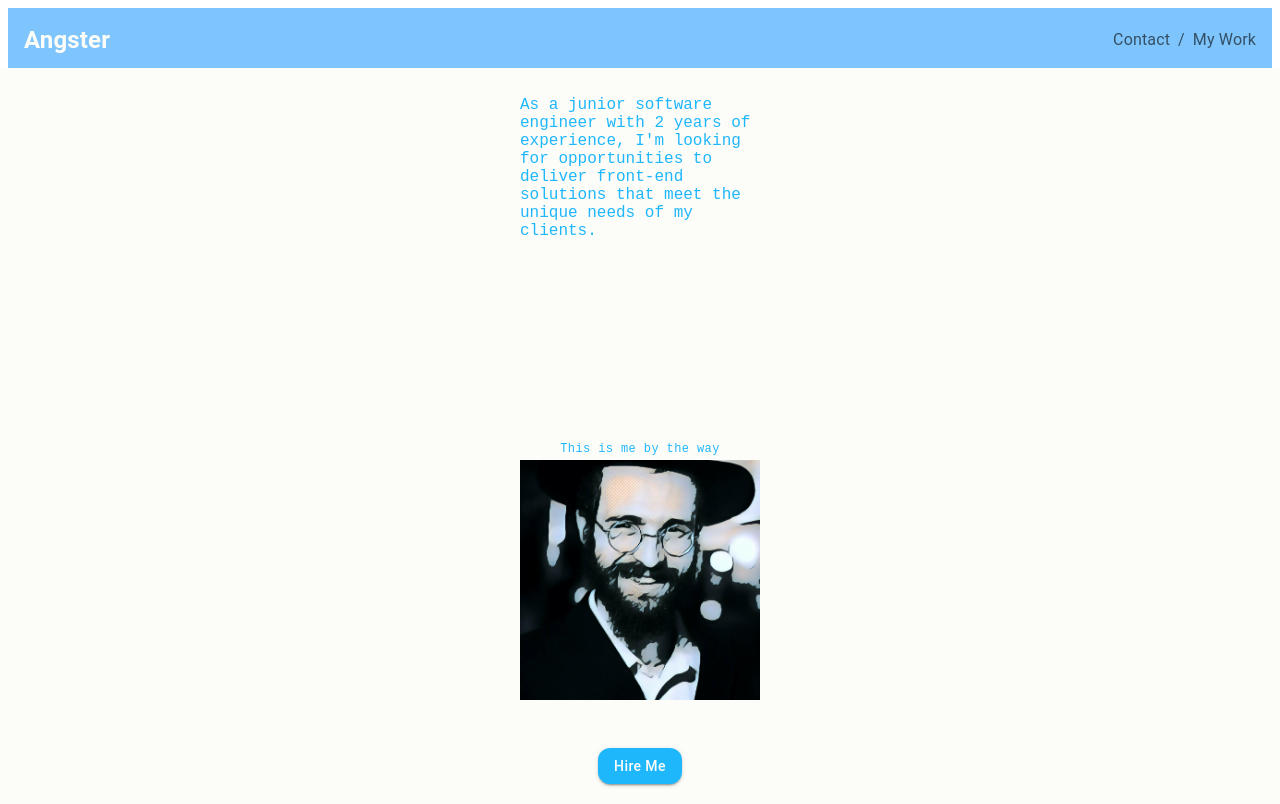
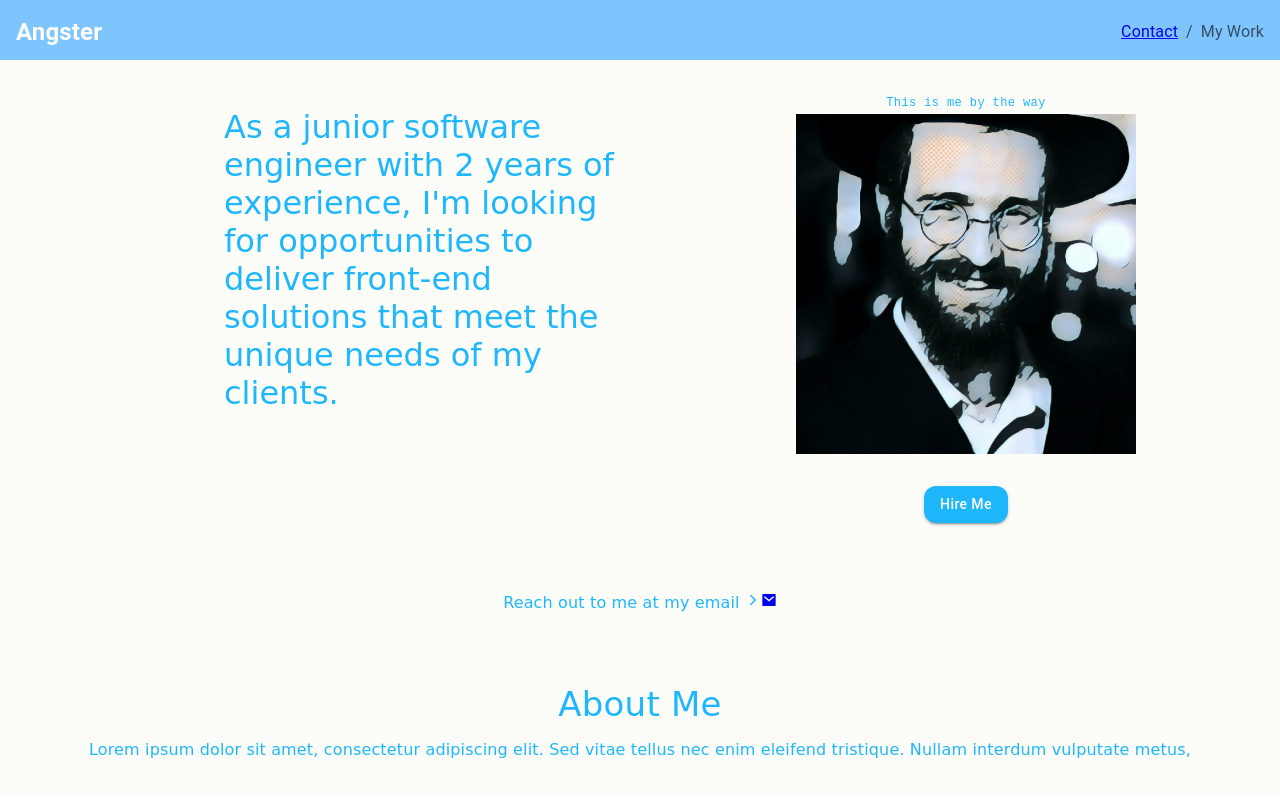
Before and after one commit to Angster770/DeveloperPortfolio, a React (Create React App) app: page / in a window 1280 px wide. Built offline with nearby package versions, Linux system fonts and the light colour scheme.

Commit message:
first commit

```diff
--- /dev/null
+++ b/public/index.css
@@ -0,0 +1,11 @@
+body {
+  margin: 0;
+  font-family: -apple-system, BlinkMacSystemFont, "Segoe UI", "Roboto", "Oxygen", "Ubuntu", "Cantarell", "Fira Sans",
+    "Droid Sans", "Helvetica Neue", sans-serif;
+  -webkit-font-smoothing: antialiased;
+  -moz-osx-font-smoothing: grayscale;
+}
+
+code {
+  font-family: source-code-pro, Menlo, Monaco, Consolas, "Courier New", monospace;
+}
--- a/public/index.html
+++ b/public/index.html
@@ -2,7 +2,7 @@
 <html lang="en">
   <head>
     <meta charset="utf-8" />
-    <link rel="icon" href="%PUBLIC_URL%/favicon.ico" />
+    <link rel="icon" href="index.css" />
     <meta name="viewport" content="width=device-width, initial-scale=1" />
     <title>Your React App</title>
   </head>
--- /dev/null
+++ b/src/AboutMe/AboutMe.tsx
@@ -0,0 +1,41 @@
+import React from "react"
+import { Typography, Paper, Grid } from "@mui/material"
+import styled from "@emotion/styled"
+
+const AboutMeContainer = styled(Grid)`
+  background-color: #fcfcf9;
+  color: #1fb7fc;
+  font-family: Comic Sans MS, monospace;
+  background-color: #fcfcf9;
+  color: #1fb7fc;
+  font-family: Comic Sans MS, monospace;
+  display: flex;
+  flex-direction: column;
+  align-items: center;
+  justify-content: center;
+  margin-bottom: 2rem; /* Add margin-bottom for spacing */
+
+  /* Large screens */
+  @media (min-width: 56.25rem) {
+    /* Styles for screens 900px and above */
+    flex-basis: 100%;
+    max-width: 100%;
+    margin-bottom: 0; /* Remove margin-bottom for spacing */
+  }
+`
+
+export const AboutMe: () => JSX.Element = () => {
+  return (
+    <>
+      <AboutMeContainer>
+        <Typography style={{ fontFamily: "Comic Sans MS, monospace" }} variant="h4" gutterBottom>
+          About Me
+        </Typography>
+        <Typography style={{ fontFamily: "Comic Sans MS, monospace" }} variant="body1">
+          Lorem ipsum dolor sit amet, consectetur adipiscing elit. Sed vitae tellus nec enim eleifend tristique. Nullam
+          interdum vulputate metus,
+        </Typography>
+      </AboutMeContainer>
+    </>
+  )
+}
--- /dev/null
+++ b/src/App.css
@@ -0,0 +1,47 @@
+.App {
+  text-align: center;
+}
+
+.App-logo {
+  height: 40vmin;
+  pointer-events: none;
+}
+
+@media (prefers-reduced-motion: no-preference) {
+  .App-logo {
+    animation: App-logo-spin infinite 20s linear;
+  }
+}
+
+.App-header {
+  background-color: #282c34;
+  min-height: 100vh;
+  display: flex;
+  flex-direction: column;
+  align-items: center;
+  justify-content: center;
+  font-size: calc(10px + 2vmin);
+  color: white;
+}
+
+.App-link {
+  color: #61dafb;
+}
+
+@keyframes App-logo-spin {
+  from {
+    transform: rotate(0deg);
+  }
+  to {
+    transform: rotate(360deg);
+  }
+}
+
+body {
+  margin: 0;
+  padding: 0;
+  font-family: -apple-system, BlinkMacSystemFont, "Segoe UI", "Roboto", "Oxygen", "Ubuntu", "Cantarell", "Fira Sans",
+    "Droid Sans", "Helvetica Neue", sans-serif;
+  -webkit-font-smoothing: antialiased;
+  -moz-osx-font-smoothing: grayscale;
+}
--- a/src/App.tsx
+++ b/src/App.tsx
@@ -1,11 +1,20 @@
 import React from "react"
 import { MainPage } from "./LandingPage/MainPage"
-// import logo from './logo.svg';
-// import './App.css';
+import "./App.css"
+import { BrowserRouter as Router, Route, Routes } from "react-router-dom"
+import { ContactPage } from "./ContactPageFolder/ContactPage"
+
 function App() {
   return (
     <>
-      <MainPage />
+      {/* <Router> */}
+      <Routes>
+        <Route path="/" element={<MainPage />} />
+        {/* <Route path="/about" element={<About />} /> */}
+        <Route path="/contact" element={<ContactPage />} />
+      </Routes>
+      {/* </Router> */}
+
       {/* <header className="App-header">
         <img src={logo} className="App-logo" alt="logo" />
         <p>
--- /dev/null
+++ b/src/ContactPageFolder/ContactPage.tsx
@@ -0,0 +1,140 @@
+import React, { useState, ChangeEvent, FormEvent } from "react"
+import { Typography, TextField, Button, Grid } from "@mui/material"
+import { styled } from "@mui/system"
+import { client } from "../apollo/apollo"
+import { IntroGrid, IntroParagraph } from "../LandingPage/MainPage"
+import { RiMailFill } from "react-icons/ri"
+import { IoChevronForward } from "react-icons/io5"
+
+const ContactPageContainer = styled(Grid)`
+  background-color: #fcfcf9;
+  color: #1fb7fc;
+  font-family: Comic Sans, monospace;
+  display: flex;
+  flex-direction: column;
+  align-items: center;
+  justify-content: center;
+  margin-bottom: 2rem; /* Add margin-bottom for spacing */
+
+  /* Large screens */
+  @media (min-width: 56.25rem) {
+    /* Styles for screens 900px and above */
+    flex-basis: 100%;
+    max-width: 100%;
+    margin-bottom: 0; /* Remove margin-bottom for spacing */
+  }
+`
+
+export const ContactPage = () => {
+  return (
+    <>
+      <ContactPageContainer>
+        <Typography style={{ fontFamily: "Comic Sans MS, monospace" }}>
+          Reach out to me at my email <IoChevronForward />
+          <a href="mailto:angster770@gmail.com">
+            <RiMailFill />
+          </a>
+        </Typography>
+      </ContactPageContainer>
+    </>
+  )
+}
+// CONTACT PAGE
+// const RootContainer = styled("div")({
+//   color: "#1FB7FC",
+//   padding: "2rem",
+//   borderRadius: "8px",
+//   width: "50%",
+//   margin: "0 auto",
+//   display: "flex",
+//   flexDirection: "column",
+//   alignItems: "center",
+//   gap: "1rem",
+//   "& .MuiTextField-root": {
+//     width: "100%",
+//   },
+//   "& .MuiButton-root": {
+//     backgroundColor: "#1FB7FC",
+//     color: "#fcfcf9",
+//     borderRadius: "12px",
+//     textTransform: "none",
+//     marginTop: "1rem",
+//   },
+// })
+
+// interface ContactFormValues {
+//   name: string
+//   email: string
+//   message: string
+// }
+
+// export const ContactPage: React.FC = () => {
+//   const [formValues, setFormValues] = useState<ContactFormValues>({
+//     name: "",
+//     email: "",
+//     message: "",
+//   })
+
+//   const handleInputChange = (e: ChangeEvent<HTMLInputElement | HTMLTextAreaElement>) => {
+//     const { name, value } = e.target
+//     setFormValues((prevValues) => ({
+//       ...prevValues,
+//       [name]: value,
+//     }))
+//   }
+
+//   const handleSubmit = (e: FormEvent) => {
+//     e.preventDefault()
+//     // Here you can add your logic to handle form submission
+//     console.log("Name:", formValues.name)
+//     console.log("Email:", formValues.email)
+//     console.log("Message:", formValues.message)
+//     // Reset the form
+//     setFormValues({
+//       name: "",
+//       email: "",
+//       message: "",
+//     })
+//   }
+
+//   return (
+//     <RootContainer>
+//       <Typography variant="h4" align="center" gutterBottom>
+//         Contact Page
+//       </Typography>
+//       <form onSubmit={handleSubmit}>
+//         <Grid container spacing={2}>
+//           <Grid item xs={12}>
+//             <TextField label="Name" name="name" value={formValues.name} onChange={handleInputChange} required />
+//           </Grid>
+//           <Grid item xs={12}>
+//             <TextField
+//               label="Email"
+//               name="email"
+//               type="email"
+//               value={formValues.email}
+//               onChange={handleInputChange}
+//               required
+//             />
+//           </Grid>
+//           <Grid item xs={12}>
+//             <TextField
+//               label="Message"
+//               name="message"
+//               multiline
+//               rows={4}
+//               value={formValues.message}
+//               onChange={handleInputChange}
+//               required
+//             />
+//           </Grid>
+//           <Grid item xs={12}>
+//             <Button variant="contained" type="submit" fullWidth>
+//               Submit
+//             </Button>
+//           </Grid>
+//         </Grid>
+//       </form>
+//     </RootContainer>
+//   )
+// }
--- a/src/LandingPage/MainPage.tsx
+++ b/src/LandingPage/MainPage.tsx
@@ -6,6 +6,8 @@ import { Typography, useMediaQuery, useTheme } from "@mui/material"
 import { Navbar } from "./Navbar"
 import ProfileImg from "../Imgs/ProfileImg.jpeg"
 import Button from "@mui/material/Button"
+import { ContactPage } from "../ContactPageFolder/ContactPage"
+import { AboutMe } from "../AboutMe/AboutMe"
 
 const Body = styled(Grid).attrs(() => ({
   container: true,
@@ -15,13 +17,9 @@ const Body = styled(Grid).attrs(() => ({
   padding: 0;
   height: calc(100vh - 64px); /* Subtract the height of the navbar from the viewport height */
   background-color: #fcfcf9;
-  // &:before {
-  //   content: "";
-  //   top: 0;
-  //   left: 0;
-  //   height: 100%;
-  //   width: 100%;
-  //   background-color: rgba(0, 0, 0, 0.5);
+  display: flex;
+  justify-content: center;
+  align-items: center;
 
   /* Small screens */
   @media (max-width: 37.5rem) {
@@ -44,18 +42,39 @@ const Body = styled(Grid).attrs(() => ({
   @media (min-width: 56.25rem) {
     /* Styles for screens 900px and above */
     display: flex;
-      flex-direction: row;
-      justify-content: flex-start;
+
+    justify-content: center;
     flex-wrap: wrap;
     align-items: center;
   }
+`
+
+export const IntroGrid = styled(Grid)`
+  @media (min-width: 56.25rem) {
+    /* Styles for screens 900px and above */
+    flex-basis: 50%;
+    max-width: 50%;
   }
 `
 
-const IntroParagraph = styled.div`
+const AvatarGrid = styled(Grid)`
+  /* Large screens */
+  @media (min-width: 56.25rem) {
+    /* Styles for screens 900px and above */
+    flex-basis: 50%;
+    max-width: 50%;
+    display: flex;
+    flex-direction: column;
+    align-items: center;
+    justify-content: center;
+    margin-left: 1rem;
+  }
+`
+
+export const IntroParagraph = styled.div`
   background-color: #fcfcf9;
   color: #1fb7fc;
-  font-family: Roboto Mono, monospace;
+  font-family: Comic Sans MS, monospace;
   margin: auto;
   box-sizing: border-box;
   // background: linear-gradient(to bottom right, #2a6f97, #a1c4fd);
@@ -67,23 +86,22 @@ const IntroParagraph = styled.div`
     margin: auto;
     height: 10rem;
     width: 100%;
-    padding: 4.5rem;
-    marginbottom: 6rem;
+    padding: 1.5rem;
   }
   /* Large screens */
   @media (min-width: 56.25rem) {
     /* Styles for screens 900px and above */
-    height: 15rem;
-    width: 15rem;
-    // max-width: 400px;
-    // margin-left: 10rem;
+    height: 25rem;
+    width: 25rem;
+    max-width: 400px;
+    margin-right: 1rem;
+    font-size: 2rem;
   }
   /* Medium screens */
   @media (min-width: 37.5rem) and (max-width: 56.25rem) {
     /* Styles for screens 600px to 899px wide */
     height: 25rem;
     width: 25rem;
-    // margin-left: 10rem;
   }
 `
 
@@ -99,14 +117,13 @@ export const MainPage: () => JSX.Element = () => {
         columns={{ xs: 1, sm: 1, md: 2 }}
         columnSpacing={{ xs: 1, sm: 2, md: 3 }}
       >
-        <Grid container justifyContent="center" spacing={2}>
-          <Grid xs={12} sm={6} md={4}>
-            <IntroParagraph style={{ color: "#1FB7FC", marginBottom: "6rem" }}>
-              As a junior software engineer with 2 years of experience, I'm looking for opportunities to deliver
-              front-end solutions that meet the unique needs of my clients.
+        <IntroGrid xs={12} sm={6} md={4} style={{ flexDirection: "row" }}>
+          <IntroParagraph>
+            As a junior software engineer with 2 years of experience, I'm looking for opportunities to deliver front-end
+            solutions that meet the unique needs of my clients.
           </IntroParagraph>
-          </Grid>
-          <Grid xs={12} sm={6} md={2} container justifyContent="center" alignItems="center" direction="column">
+        </IntroGrid>
+        <AvatarGrid xs={12} sm={6} md={2} container justifyContent="center" alignItems="center" direction="column">
           <Typography
             variant="caption"
             align="center"
@@ -114,11 +131,11 @@ export const MainPage: () => JSX.Element = () => {
           >
             This is me by the way
           </Typography>
-            <Avatar sx={{ width: 240, height: 240 }} variant="square" alt="Remy Sharp" src={ProfileImg} />
+          <Avatar sx={{ width: 340, height: 340 }} variant="square" alt="Remy Sharp" src={ProfileImg} />
           <Button
             variant="contained"
             style={{
-                marginTop: "3rem",
+              marginTop: "2rem",
               backgroundColor: "#1FB7FC",
               color: "#fcfcf9",
               borderRadius: "12px",
@@ -127,8 +144,9 @@ export const MainPage: () => JSX.Element = () => {
           >
             Hire Me
           </Button>
-          </Grid>
-        </Grid>
+        </AvatarGrid>
+        <ContactPage />
+        <AboutMe />
       </Body>
     </>
   )
--- a/src/LandingPage/Navbar.tsx
+++ b/src/LandingPage/Navbar.tsx
@@ -10,6 +10,7 @@ import MenuItem from "@mui/material/MenuItem"
 import MenuList from "@mui/material/MenuList"
 import { GiHamburgerMenu } from "react-icons/gi"
 import { Box, Breadcrumbs, Link, useMediaQuery } from "@mui/material"
+import { Link as LinkRouter } from "react-router-dom"
 
 const StyledNavbar = styled.nav`
   background-color: #7fc5fd;
@@ -26,7 +27,7 @@ const StyledMenuButton = styled(Button)`
   && {
     color: white;
     padding: 0.5rem;
-    margin-left: auto;
+    // margin-left: auto;
   }
 `
 const MyName: FC = () => {
@@ -57,8 +58,8 @@ const FullScreenNavbar: FC = () => {
     <>
       <MyName />
       <Breadcrumbs>
-        <Link color="inherit" href="#" underline="none">
-          Contact
+        <Link color="inherit" href="/contact" underline="none">
+          <LinkRouter to="/contact">Contact</LinkRouter>
         </Link>
         <Link color="inherit" href="#" underline="none">
           My Work
@@ -138,7 +139,9 @@ const MobileScreenBar: FC = () => {
                     aria-labelledby="composition-button"
                     onKeyDown={handleListKeyDown}
                   >
-                    <MenuItem onClick={handleClose}>Contact</MenuItem>
+                    <Link color="inherit" href="/contact" underline="none">
+                      <MenuItem onClick={handleClose}>Contact</MenuItem>
+                    </Link>
                     <MenuItem onClick={handleClose}>My Work</MenuItem>
                   </MenuList>
                 </ClickAwayListener>
--- /dev/null
+++ b/src/apollo/apollo.ts
@@ -0,0 +1,5 @@
+import { ApolloClient, InMemoryCache } from "@apollo/client"
+export const client = new ApolloClient({
+  uri: "http://localhost:3000", // Replace with your actual GraphQL server URL
+  cache: new InMemoryCache(),
+})
--- a/src/index.tsx
+++ b/src/index.tsx
@@ -2,11 +2,14 @@ import React from "react"
 import ReactDOM from "react-dom/client"
 import App from "./App"
 import reportWebVitals from "./reportWebVitals"
+import { BrowserRouter as Router, Route } from "react-router-dom"
 
 const root = ReactDOM.createRoot(document.getElementById("root") as HTMLElement)
 root.render(
   <React.StrictMode>
-    <App />
+    <Router>
+      <App />
+    </Router>
   </React.StrictMode>
 )
 
```
Also changed, not shown: package.json (+7 -1 lines), 2 other files (tests, documents, lock files or other folders). Lines whose indentation alone changed are shown as unchanged.
